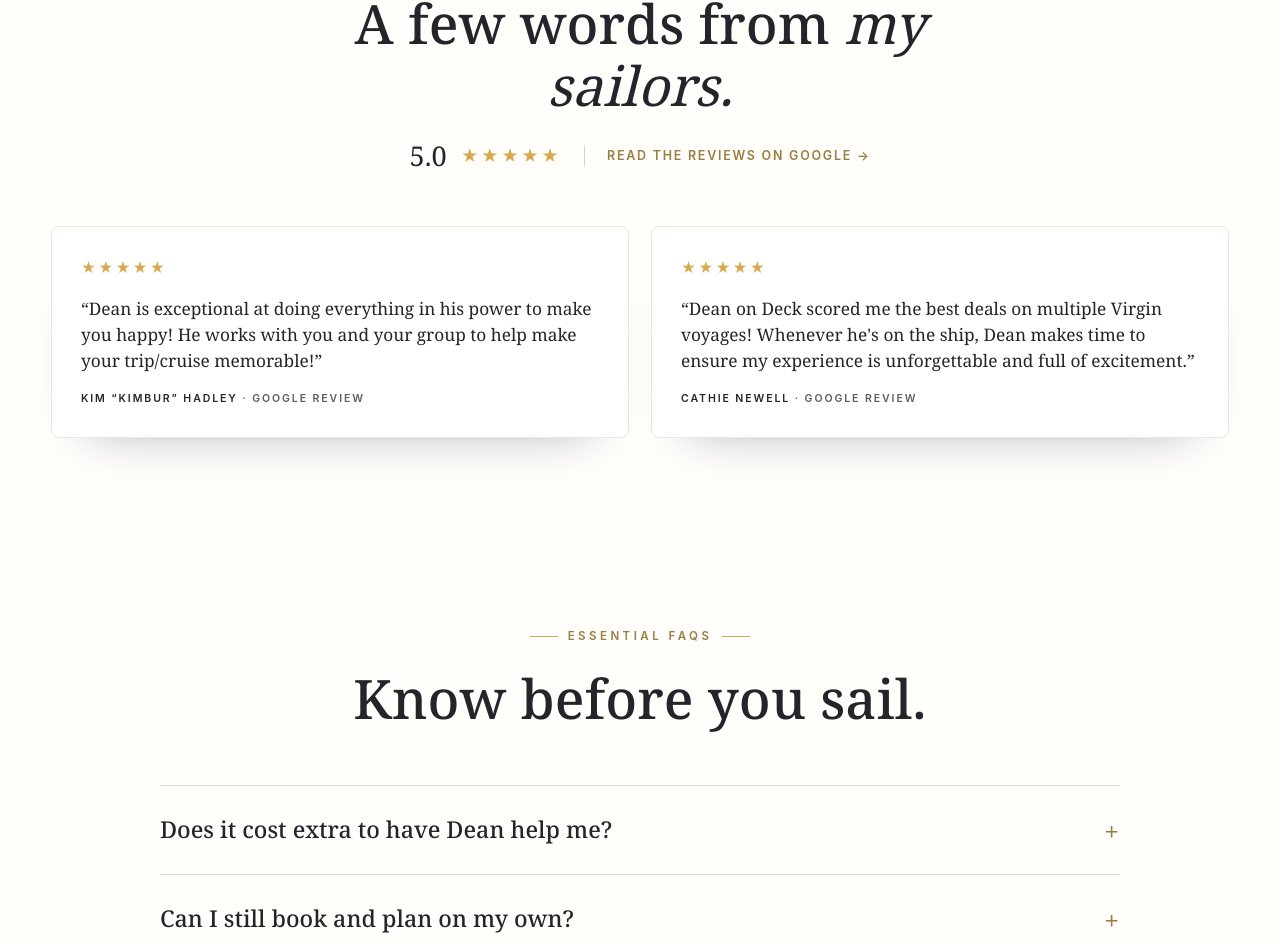
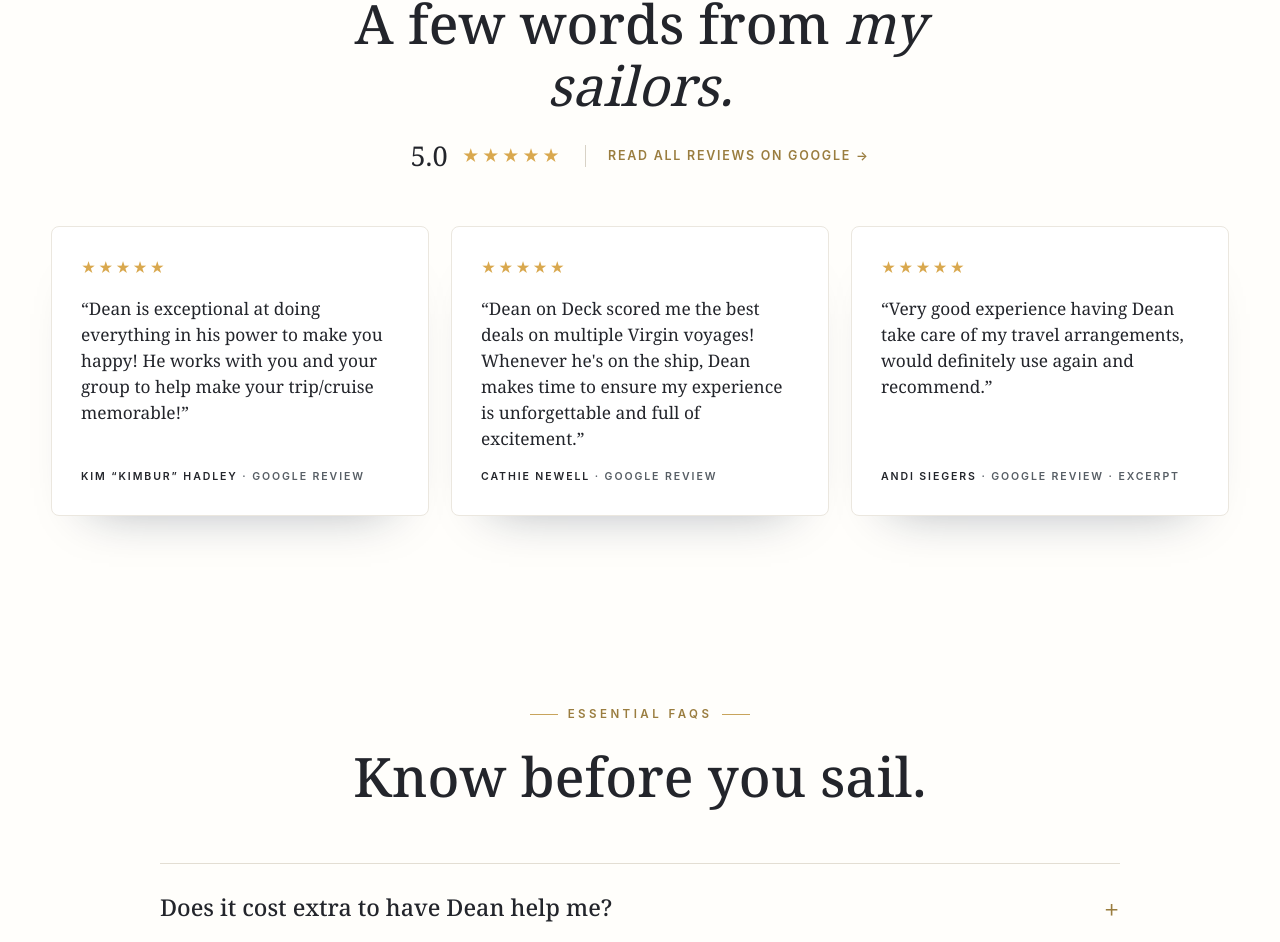
Before and after one commit to deanondeck/deanondeck.github.io, a Next.js app: page / in a window 1280 px wide. Shown: the part 3426-4368 px from the top of the page. Built offline with nearby package versions, Linux system fonts and the light colour scheme; a web font is replaced by a local one.

Commit message:
Show three genuine Google reviews on the homepage

```diff
--- a/content/pages/index.json
+++ b/content/pages/index.json
@@ -143,7 +143,7 @@
         "eyebrow": "Dean on Deck · Google Reviews",
         "heading": "A few words from *my sailors.*",
         "ratingNum": "5.0",
-        "linkLabel": "Read the reviews on Google",
+        "linkLabel": "Read all reviews on Google",
         "linkHref": "https://www.google.com/maps/search/?api=1&query=Dean+On+Deck&query_place_id=ChIJ5Yao4jn1vycRbwTYC7LdY2U",
         "items": [
           {
@@ -155,6 +155,11 @@
             "q": "Dean on Deck scored me the best deals on multiple Virgin voyages! Whenever he's on the ship, Dean makes time to ensure my experience is unforgettable and full of excitement.",
             "who": "Cathie Newell",
             "when": "Google Review"
+          },
+          {
+            "q": "Very good experience having Dean take care of my travel arrangements, would definitely use again and recommend.",
+            "who": "Andi Siegers",
+            "when": "Google Review · excerpt"
           }
         ]
       }
--- a/src/app/globals.css
+++ b/src/app/globals.css
@@ -2140,3 +2140,5 @@ body { background: var(--paper); color: var(--ink-on-paper); }
 .travel-voyages { display: grid; grid-template-columns: repeat(auto-fit,minmax(260px,1fr)); gap: 1.2rem; margin-top: 2rem; }
 @media (min-width: 1100px) { .nav-links { gap: 1.05rem; } .nav-links a { font-size: .65rem; letter-spacing: .12em; } }
 .foot .brand-name { color: #fff; }
+
+@media (min-width: 901px) { #reviews .reviews { grid-template-columns: repeat(3,minmax(0,1fr)); } }
```
